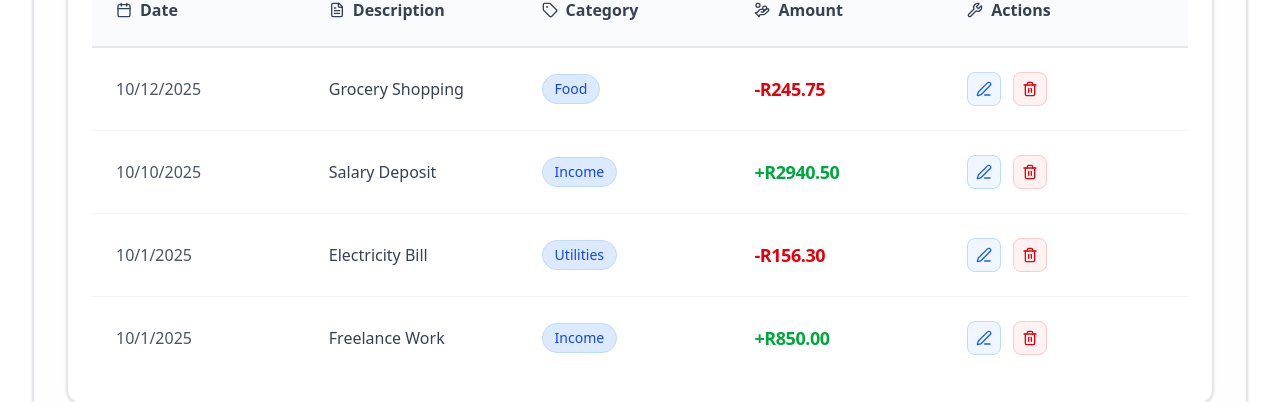
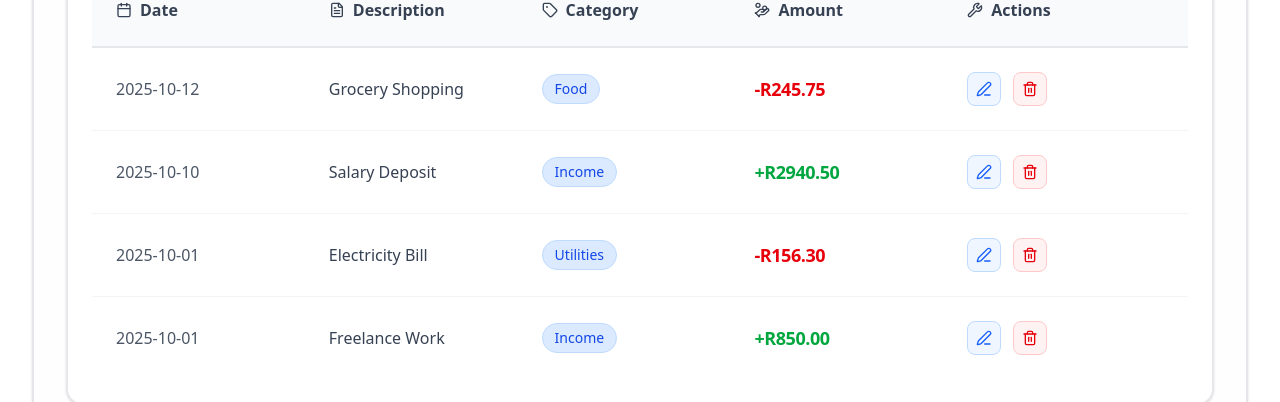
Before and after one commit to david-botha/finance-tracker, a Next.js app: page /transactions in a window 1280 px wide. Shown: the part 178-580 px from the top of the page. Built offline with nearby package versions, Linux system fonts and the light colour scheme.

Commit message:
fix: hydration error on transaction dates

```diff
--- a/components/transactions/TransactionList.jsx
+++ b/components/transactions/TransactionList.jsx
@@ -76,7 +76,7 @@ const TransactionList = () => {
             }`}
           >
             <div className="text-gray-600 font-medium">
-              {new Date(transaction.date).toLocaleDateString()}
+              {new Date(transaction.date).toISOString().split('T')[0]}
             </div>
             <div className="text-gray-700 font-medium">
               {transaction.description}
```
